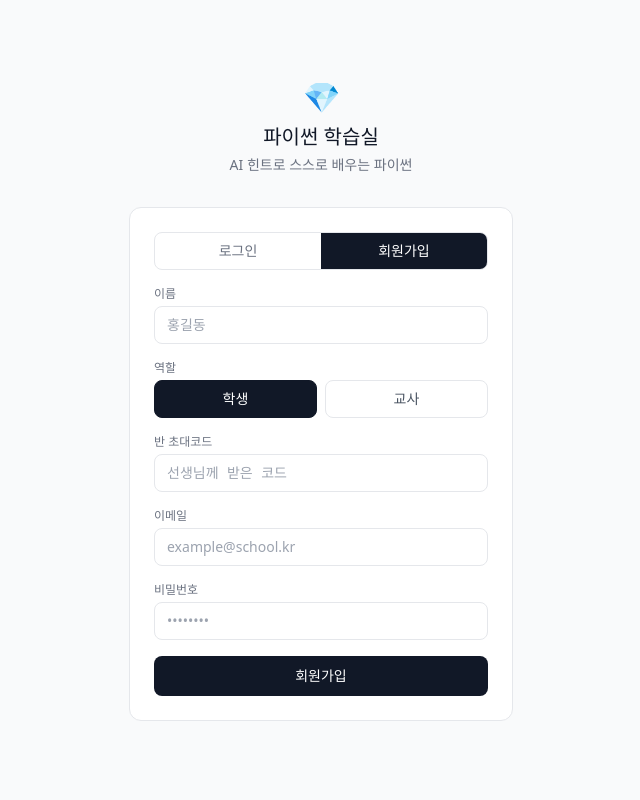
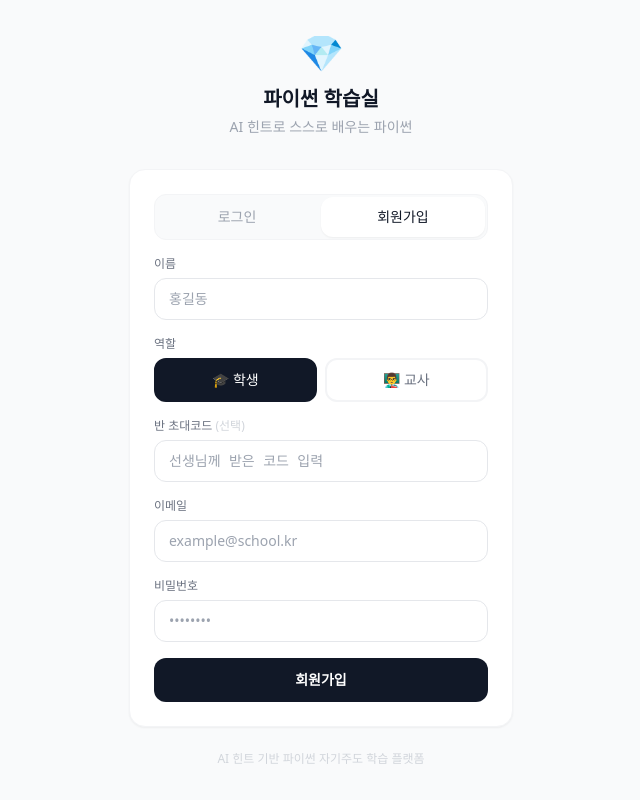
Before and after one commit to skywind99/python_tutor, a Next.js app: page /login in a window 1280 px wide. Both pictures are taken after a click on the button "회원가입". Shown: the whole page, without its empty margins (319-959 px from the left). Built offline with nearby package versions, Linux system fonts and the light colour scheme.

Commit message:
fix: /register 페이지 추가, 로그인 UI 개선

```diff
--- a/app/(auth)/login/page.tsx
+++ b/app/(auth)/login/page.tsx
@@ -1,6 +1,6 @@
 'use client'
-import { useState } from 'react'
-import { useRouter } from 'next/navigation'
+import { useState, useEffect, Suspense } from 'react'
+import { useRouter, useSearchParams } from 'next/navigation'
 import { createBrowserClient } from '@supabase/ssr'
 
 function getClient() {
@@ -10,8 +10,9 @@ function getClient() {
   )
 }
 
-export default function LoginPage() {
+function LoginForm() {
   const router = useRouter()
+  const searchParams = useSearchParams()
   const [email, setEmail] = useState('')
   const [password, setPassword] = useState('')
   const [name, setName] = useState('')
@@ -21,24 +22,34 @@ export default function LoginPage() {
   const [loading, setLoading] = useState(false)
   const [mode, setMode] = useState<'login'|'signup'>('login')
 
+  useEffect(() => {
+    if (searchParams.get('mode') === 'signup') setMode('signup')
+  }, [searchParams])
+
   async function handleSubmit() {
     setError(''); setLoading(true)
     const sb = getClient()
+    try {
       if (mode === 'login') {
         const { error } = await sb.auth.signInWithPassword({ email, password })
-      if (error) { setError(error.message); setLoading(false); return }
+        if (error) throw error
         router.push('/learn')
       } else {
+        if (!name.trim()) throw new Error('이름을 입력해주세요.')
         const { data, error } = await sb.auth.signUp({
           email, password,
           options: { data: { name, role } }
         })
-      if (error) { setError(error.message); setLoading(false); return }
+        if (error) throw error
         if (data.user && role === 'student' && inviteCode) {
-        const { data: cls } = await sb.from('classes').select('id').eq('invite_code', inviteCode).single()
+          const { data: cls } = await sb.from('classes')
+            .select('id').eq('invite_code', inviteCode).single()
           if (cls) await sb.from('profiles').update({ class_id: cls.id }).eq('id', data.user.id)
         }
         router.push('/learn')
+      }
+    } catch (e: any) {
+      setError(e.message || '오류가 발생했어요.')
     }
     setLoading(false)
   }
@@ -47,62 +58,102 @@ export default function LoginPage() {
     <div className="min-h-screen bg-gray-50 flex items-center justify-center p-4">
       <div className="w-full max-w-sm">
         <div className="text-center mb-8">
-          <div className="text-3xl mb-2">💎</div>
-          <h1 className="text-xl font-medium text-gray-900">파이썬 학습실</h1>
-          <p className="text-sm text-gray-500 mt-1">AI 힌트로 스스로 배우는 파이썬</p>
+          <div className="text-4xl mb-3">💎</div>
+          <h1 className="text-xl font-semibold text-gray-900">파이썬 학습실</h1>
+          <p className="text-sm text-gray-400 mt-1">AI 힌트로 스스로 배우는 파이썬</p>
         </div>
-        <div className="bg-white rounded-xl border border-gray-200 p-6 space-y-4">
-          <div className="flex rounded-lg overflow-hidden border border-gray-200">
+
+        <div className="bg-white rounded-2xl border border-gray-100 shadow-sm p-6 space-y-4">
+          {/* 탭 */}
+          <div className="flex rounded-xl overflow-hidden border border-gray-100 bg-gray-50">
             {(['login','signup'] as const).map(m=>(
               <button key={m} onClick={()=>setMode(m)}
-                className={`flex-1 py-2 text-sm font-medium transition-colors ${mode===m?'bg-gray-900 text-white':'text-gray-500 hover:bg-gray-50'}`}>
-                {m==='login'?'로그인':'회원가입'}
+                className={`flex-1 py-2.5 text-sm font-medium transition-all ${
+                  mode===m ? 'bg-white text-gray-900 shadow-sm rounded-xl m-0.5' : 'text-gray-400'
+                }`}>
+                {m==='login' ? '로그인' : '회원가입'}
               </button>
             ))}
           </div>
+
+          {/* 회원가입 전용 필드 */}
           {mode==='signup' && <>
             <div>
-              <label className="text-xs text-gray-500 mb-1 block">이름</label>
-              <input type="text" value={name} onChange={e=>setName(e.target.value)} placeholder="홍길동"
-                className="w-full border border-gray-200 rounded-lg px-3 py-2 text-sm outline-none focus:border-gray-400"/>
+              <label className="text-xs font-medium text-gray-500 mb-1.5 block">이름</label>
+              <input type="text" value={name} onChange={e=>setName(e.target.value)}
+                placeholder="홍길동"
+                className="w-full border border-gray-200 rounded-xl px-3.5 py-2.5 text-sm outline-none focus:border-gray-400 transition-colors"/>
             </div>
             <div>
-              <label className="text-xs text-gray-500 mb-1 block">역할</label>
+              <label className="text-xs font-medium text-gray-500 mb-1.5 block">역할</label>
               <div className="flex gap-2">
                 {(['student','teacher'] as const).map(r=>(
                   <button key={r} onClick={()=>setRole(r)}
-                    className={`flex-1 py-2 text-sm rounded-lg border transition-colors ${role===r?'border-gray-900 bg-gray-900 text-white':'border-gray-200 text-gray-600'}`}>
-                    {r==='student'?'학생':'교사'}
+                    className={`flex-1 py-2.5 text-sm rounded-xl border-2 transition-all font-medium ${
+                      role===r ? 'border-gray-900 bg-gray-900 text-white' : 'border-gray-100 text-gray-500 hover:border-gray-200'
+                    }`}>
+                    {r==='student' ? '🎓 학생' : '👨‍🏫 교사'}
                   </button>
                 ))}
               </div>
             </div>
             {role==='student' && (
               <div>
-                <label className="text-xs text-gray-500 mb-1 block">반 초대코드</label>
+                <label className="text-xs font-medium text-gray-500 mb-1.5 block">
+                  반 초대코드 <span className="text-gray-300">(선택)</span>
+                </label>
                 <input type="text" value={inviteCode} onChange={e=>setInviteCode(e.target.value)}
-                  placeholder="선생님께 받은 코드"
-                  className="w-full border border-gray-200 rounded-lg px-3 py-2 text-sm font-mono outline-none focus:border-gray-400"/>
+                  placeholder="선생님께 받은 코드 입력"
+                  className="w-full border border-gray-200 rounded-xl px-3.5 py-2.5 text-sm font-mono outline-none focus:border-gray-400 transition-colors"/>
               </div>
             )}
           </>}
+
+          {/* 공통 필드 */}
           <div>
-            <label className="text-xs text-gray-500 mb-1 block">이메일</label>
-            <input type="email" value={email} onChange={e=>setEmail(e.target.value)} placeholder="example@school.kr"
-              className="w-full border border-gray-200 rounded-lg px-3 py-2 text-sm outline-none focus:border-gray-400"/>
+            <label className="text-xs font-medium text-gray-500 mb-1.5 block">이메일</label>
+            <input type="email" value={email} onChange={e=>setEmail(e.target.value)}
+              placeholder="example@school.kr"
+              className="w-full border border-gray-200 rounded-xl px-3.5 py-2.5 text-sm outline-none focus:border-gray-400 transition-colors"/>
           </div>
           <div>
-            <label className="text-xs text-gray-500 mb-1 block">비밀번호</label>
-            <input type="password" value={password} onChange={e=>setPassword(e.target.value)} placeholder="••••••••"
-              className="w-full border border-gray-200 rounded-lg px-3 py-2 text-sm outline-none focus:border-gray-400"/>
+            <label className="text-xs font-medium text-gray-500 mb-1.5 block">비밀번호</label>
+            <input type="password" value={password} onChange={e=>setPassword(e.target.value)}
+              placeholder="••••••••"
+              className="w-full border border-gray-200 rounded-xl px-3.5 py-2.5 text-sm outline-none focus:border-gray-400 transition-colors"/>
           </div>
-          {error && <p className="text-xs text-red-500">{error}</p>}
+
+          {error && (
+            <div className="bg-red-50 border border-red-100 rounded-xl px-3.5 py-2.5">
+              <p className="text-xs text-red-500">{error}</p>
+            </div>
+          )}
+
           <button onClick={handleSubmit} disabled={loading}
-            className="w-full bg-gray-900 text-white py-2.5 rounded-lg text-sm font-medium disabled:opacity-50 hover:bg-gray-800 transition-colors">
-            {loading?'처리 중...':(mode==='login'?'로그인':'회원가입')}
+            className="w-full bg-gray-900 text-white py-3 rounded-xl text-sm font-semibold disabled:opacity-40 hover:bg-gray-800 active:scale-95 transition-all">
+            {loading ? '처리 중...' : mode==='login' ? '로그인' : '회원가입'}
           </button>
+
+          {mode==='login' && (
+            <button onClick={()=>setMode('signup')}
+              className="w-full text-center text-xs text-gray-400 hover:text-gray-600 transition-colors pt-1">
+              계정이 없으신가요? <span className="underline">회원가입</span>
+            </button>
+          )}
         </div>
+
+        <p className="text-center text-xs text-gray-300 mt-6">
+          AI 힌트 기반 파이썬 자기주도 학습 플랫폼
+        </p>
       </div>
     </div>
   )
 }
+
+export default function LoginPage() {
+  return (
+    <Suspense fallback={<div className="min-h-screen flex items-center justify-center"><p className="text-gray-400 text-sm">로딩 중...</p></div>}>
+      <LoginForm />
+    </Suspense>
+  )
+}
--- /dev/null
+++ b/app/(auth)/register/page.tsx
@@ -0,0 +1,15 @@
+'use client'
+import { useRouter } from 'next/navigation'
+import { useEffect } from 'react'
+
+export default function RegisterPage() {
+  const router = useRouter()
+  useEffect(() => {
+    router.replace('/login?mode=signup')
+  }, [router])
+  return (
+    <div className="min-h-screen flex items-center justify-center">
+      <p className="text-gray-400 text-sm">이동 중...</p>
+    </div>
+  )
+}
```
Lines whose indentation alone changed are shown as unchanged.
